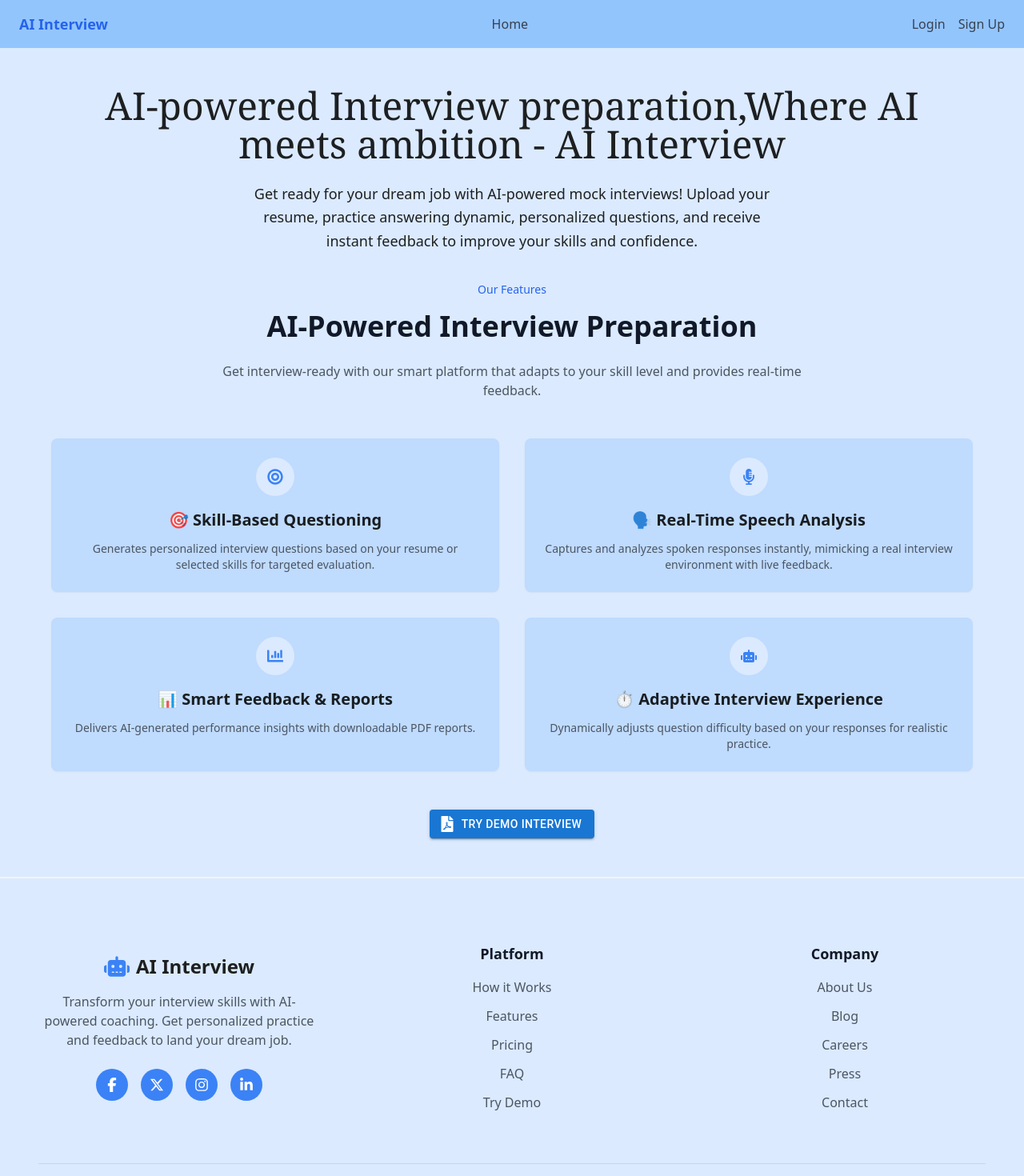
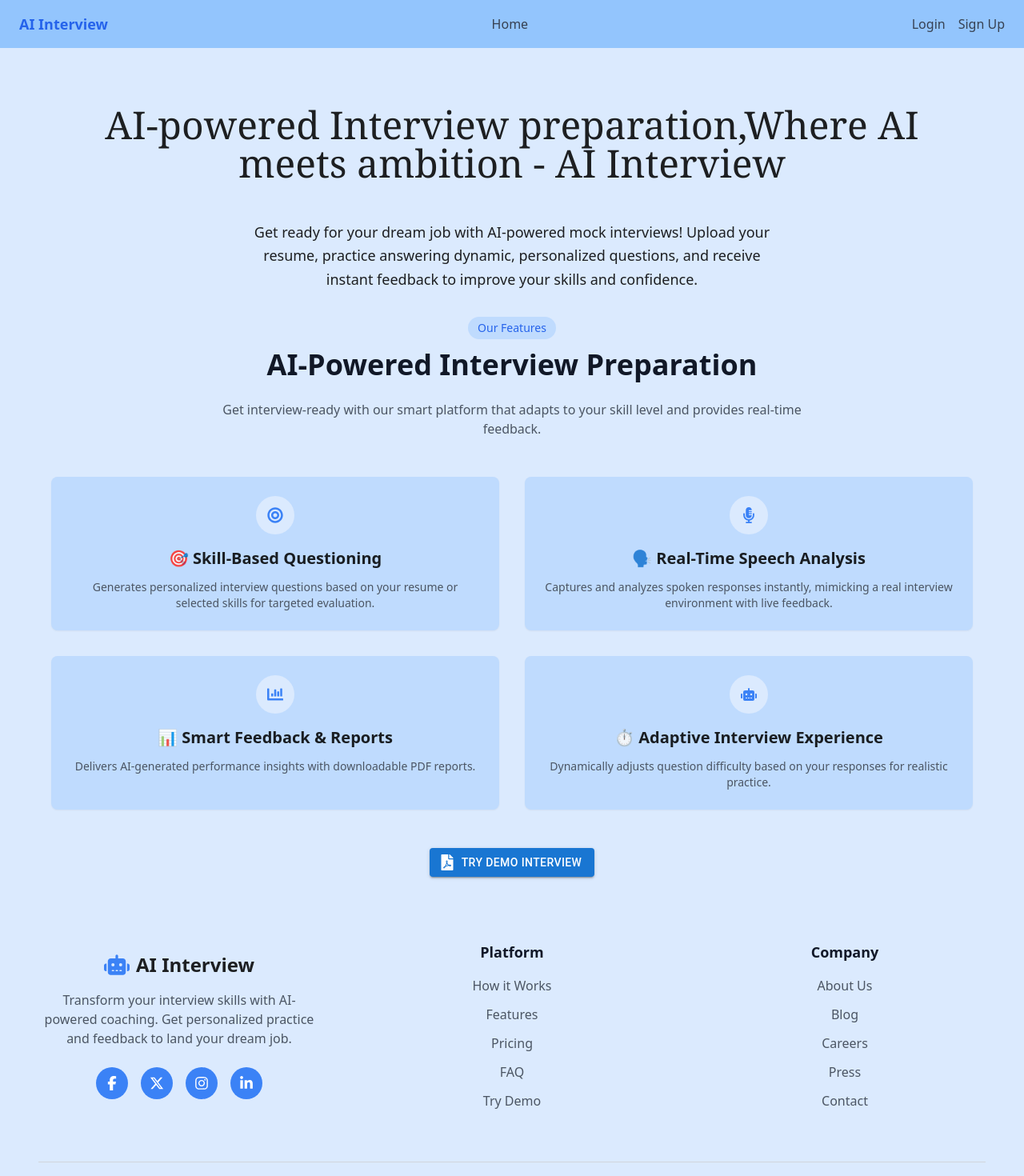
Before and after one commit to VishalVKV99/AI-Interview, a React (Create React App) app: page / in a window 1280 px wide. Shown: the top 1470 px of the page at 80% size. Built offline with nearby package versions, Linux system fonts and the light colour scheme; no server answers.

Commit message:
question-feedback-correction

```diff
--- a/src/layout/Footer.jsx
+++ b/src/layout/Footer.jsx
@@ -3,7 +3,7 @@ import { FaFacebookF, FaXTwitter, FaInstagram, FaLinkedinIn, FaRobot } from "rea
 
 const Footer = () => {
   return (
-    <footer className="bg-gradient-to-br bg-blue-100 pt-20 pb-12 mt-0.5 text-center">
+    <footer className="bg-gradient-to-br bg-blue-100 pt-20 pb-12 text-center">
       <div className="container mx-auto px-6 md:px-12">
         <div className="grid grid-cols-1 md:grid-cols-3 gap-16 mb-16 items-center justify-center">
           {/* Logo and about */}
--- a/src/pages/Feedback.jsx
+++ b/src/pages/Feedback.jsx
@@ -1,5 +1,5 @@
 import { useState, useEffect, useContext } from 'react';
-  import { useNavigate } from 'react-router-dom';
+import { useNavigate, useLocation } from 'react-router-dom'; // Added useLocation
 import { getAllAnswers, clearAnswers } from '../services/answerService';
 import { InterviewContext } from '../contexts/InterviewContext';
 import { generateFeedbackPDF } from '../utils/pdfGenerator';
@@ -7,12 +7,17 @@
 
 const Feedback = () => {
   const navigate = useNavigate();
-    const { questions, setCurrentQuestionIndex, user } = useContext(InterviewContext); // ✅ Added user
+  const { state } = useLocation(); // Now properly imported
+
+  const { questions: contextQuestions, setCurrentQuestionIndex, user } = useContext(InterviewContext);
+  const stateQuestions = state?.questions || [];
+  const displayQuestions = stateQuestions.length ? stateQuestions : contextQuestions;
+
   const [feedback, setFeedback] = useState(null);
   const [answers, setAnswers] = useState([]);
 
   useEffect(() => {
-      const retrievedAnswers = getAllAnswers(); // ✅ Use this consistently
+    const retrievedAnswers = getAllAnswers();
 
     if (!retrievedAnswers.length) {
       alert("No answers found. Redirecting...");
@@ -22,27 +27,24 @@
 
     const startTime = retrievedAnswers.length ? new Date(retrievedAnswers[0].timestamp) : null;
     const endTime = retrievedAnswers.length ? new Date(retrievedAnswers[retrievedAnswers.length - 1].timestamp) : null;
-      const interviewTime = startTime && endTime ? Math.round((endTime - startTime) / 60000) : "N/A"; // in minutes
+    const interviewTime = startTime && endTime ? Math.round((endTime - startTime) / 60000) : "N/A";
 
     const finalFeedback = {
-
       answers: retrievedAnswers,
-        interviewTime, // ✅ Store total interview time
+      interviewTime,
       timestamp: new Date().toISOString()
     };
-
 
     setAnswers(retrievedAnswers);
     setFeedback(finalFeedback);
 
-      // ✅ Save to Firebase Firestore
     saveInterviewResult({
       ...finalFeedback,
-        questions,
+      questions: displayQuestions, // Use the display questions here
       userName: user.name,
       userEmail: user.email,
     });
-    }, [navigate]);
+  }, [navigate, displayQuestions, user]);
 
   if (!feedback) {
     return (
@@ -63,25 +65,21 @@
         </p>
       </div>
 
-        {/* Performance Overview */}
       <div className="mt-6 text-left bg-gray-100 p-4 rounded shadow-sm">
         <h3 className="text-xl font-semibold mb-3">Your Performance</h3>
       </div>
 
-        {/* Answers Breakdown */}
       <div className="mt-6 bg-gray-50 p-4 rounded shadow-sm">
-          {/* <h3 className="text-xl font-semibold mb-3">Answer Breakdown</h3> */}
         {answers.map((ans, idx) => (
           <div key={idx} className="mb-4 p-4 bg-white border rounded">
             <p className="mb-1">
-                <strong>Q{idx + 1}:</strong> {questions.find(q => q.id === ans.questionId)?.question || 'Question not found'}
+              <strong>Q{idx + 1}:</strong> {displayQuestions.find(q => q.id === ans.questionId)?.question || 'Question not found'}
             </p>
             <p><strong>Your Answer:</strong> {ans.answerText}</p>
           </div>
         ))}
       </div>
 
-        {/* Action Buttons */}
       <div className="flex justify-center gap-4 mt-8">
         <button
           onClick={() => {
@@ -107,16 +105,11 @@
 
         <button
           onClick={() => {
-              console.log("Feedback:", feedback); // Debugging log
-              console.log("Answers:", answers);   // Debugging log
-
             if (!feedback || !answers || !Array.isArray(answers) || answers.length === 0) {
               alert("No feedback or answers found.");
               return;
             }
-
-              generateFeedbackPDF(answers, user, questions, feedback.interviewTime);
-
+            generateFeedbackPDF(answers, user, displayQuestions, feedback.interviewTime);
           }}
           className="bg-green-500 text-white px-6 py-2 rounded hover:bg-green-600 transition"
         >
--- a/src/pages/Interview.jsx
+++ b/src/pages/Interview.jsx
@@ -140,7 +140,7 @@ const Interview = () => {
 
       const answerObj = {
         questionId: currentQuestion.id,
-        questionText: currentQuestion.question, // ✅ Save full question here
+        questionText: currentQuestion.question,
         answerText: answer || '',
         score: feedback?.score ?? 0,
         strengths: feedback?.strengths ?? [],
@@ -203,7 +203,12 @@ const Interview = () => {
     const answers = getAllAnswers();
     if (!answers.length) return alert('No answers found.');
 
-    navigate('/feedback', { state: { answers } });
+    navigate('/feedback', {
+      state: {
+        answers: getAllAnswers(),
+        questions: questions
+      }
+    });
     setTimeout(clearAnswers, 2000);
   };
 
--- a/src/pages/LandingPage.jsx
+++ b/src/pages/LandingPage.jsx
@@ -14,18 +14,18 @@ import Button from '@mui/material/Button';
 const AboutSection = () => {
   return (
     <>
-    <section id="about" className="container mx-auto px-4 py-12 bg-blue-100 about-section">
+    <section id="about" className=" bg-blue-100 about-section pt-6">
       <div className="max-w-6xl mx-auto">
 
-        <div className="text-center mb-12">
+        <div className="text-center mb-12 pt-12 ">
            <h1 className="text-5xl font-serif mb-6">AI-powered Interview preparation,Where AI meets ambition - AI Interview </h1>
-        <p className="text-lg max-w-2xl mx-auto mb-8 leading-relaxed">
+        <p className="text-lg max-w-2xl mx-auto mb-8 leading-relaxed pt-6">
           Get ready for your dream job with AI-powered mock interviews! Upload your resume,
           practice answering dynamic, personalized questions, and receive instant feedback to
           improve your skills and confidence.
         </p>
 
-          <div className="inline-block bg-blue-100 px-3 py-1 rounded-full mb-3">
+          <div className="inline-block bg-blue-200 px-3 py-1 rounded-full mb-3 ">
             <p className="text-blue-600 font-medium text-sm">Our Features</p>
           </div>
           <h2 className="text-4xl font-bold text-gray-900 mb-6">AI-Powered Interview Preparation</h2>
```
Lines whose indentation alone changed are shown as unchanged.
